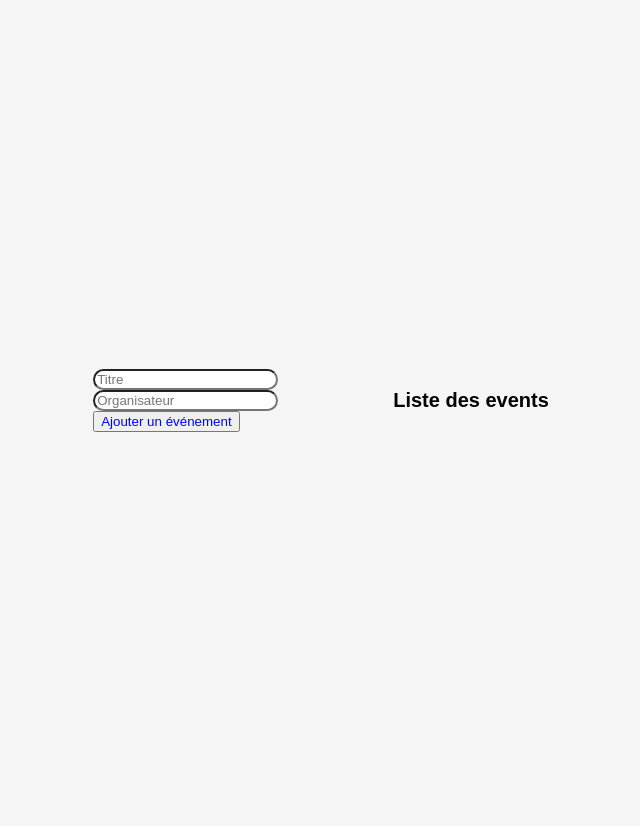
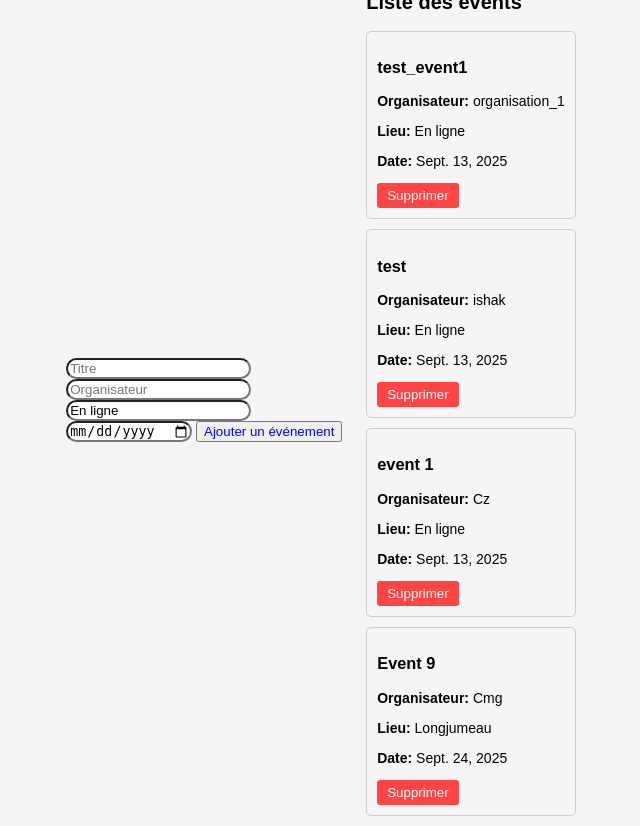
Before and after one commit to Ishak-devs/projet_py, a Django app: page / in a window 1280 px wide. Shown: the whole page, without its empty margins (319-959 px from the left). Before the commit the page ends 432 px from the top, so only its background shows below. Run offline with Django 4.2, Linux system fonts and the light colour scheme; data comes from the database, SQL or seed files in the repository; both versions use the stored data as it was after the commit.

Commit message:
views changé et ajout champs dans model evenements
models.py changé
views.py changé
dependances peut etre changés jai oublié

```diff
--- a/monapp/models.py
+++ b/monapp/models.py
@@ -1,10 +1,14 @@
 from django.db import models
+from datetime import datetime
 
 # Create your models here.
 
 class Evenements(models.Model):
     Titre = models.CharField(max_length=100)
-    organisateur_nom = models.CharField(max_length=150 , default="inconnu")
+    organisateur_nom = models.CharField(max_length=150 , default="Inconnu")
+    lieu = models.CharField(max_length=150 , default="En ligne")
+    date = models.DateField(default=datetime.now)
+
 
 
     def __str__(self):
--- a/monapp/templates/index.html
+++ b/monapp/templates/index.html
@@ -42,8 +42,10 @@
 
             <form method="post" action="{% url 'Ajout_event' %}">
                 {% csrf_token %}
-                <input type="text" name="Titre" id="Titre" placeholder="Titre">
-                <input type="text" name="organisateur_nom" id="organisateur_nom" placeholder="Organisateur">
+                <input type="text" name="Titre" id="Titre" placeholder="Titre" required>
+                <input type="text" name="organisateur_nom" id="organisateur_nom" placeholder="Organisateur" required>
+                <input type="text" name="lieu" id="lieu" placeholder="Lieu" value="En ligne">
+                <input type="date" name="date" id="date" required>
 
             <button type="submit">Ajouter un événement</button>
 
@@ -53,17 +55,24 @@
 
 <div class="event_conteneur">
     <h2>Liste des events</h2>
-{% for event in evenements%}
-
-
-
-    {% if Evenements %}
-    <form method="post" action="{% url 'delete_event' %}">
-    {% csrf_token %}
-    <button type="submit">Supprimer l'événement</button>
-</form>
-     {% endif %}
-    {% endfor %}
+    {% if evenements %}
+        {% for event in evenements %}
+            <div style="border: 1px solid #ccc; padding: 10px; margin: 10px 0; border-radius: 5px;">
+                <h3>{{ event.Titre }}</h3>
+                <p><strong>Organisateur:</strong> {{ event.organisateur_nom }}</p>
+                <p><strong>Lieu:</strong> {{ event.lieu }}</p>
+                <p><strong>Date:</strong> {{ event.date }}</p>
+                <form method="post" action="{% url 'delete_event' %}" style="display: inline;">
+                    {% csrf_token %}
+                    <input type="hidden" name="Titre" value="{{ event.Titre }}">
+                    <input type="hidden" name="organisateur_nom" value="{{ event.organisateur_nom }}">
+                    <button type="submit" style="background-color: #ff4444; color: white; border: none; padding: 5px 10px; border-radius: 3px; cursor: pointer;">Supprimer</button>
+                </form>
+            </div>
+        {% endfor %}
+    {% else %}
+        <p>Aucun événement trouvé.</p>
+    {% endif %}
 </div>
 </body>
 </html>
--- a/monapp/views.py
+++ b/monapp/views.py
@@ -17,9 +17,16 @@ def Ajout_event(request):
     if request.method == 'POST':
             Titre = request.POST.get('Titre')
             organisateur_nom = request.POST.get('organisateur_nom')
+            lieu = request.POST.get('lieu', 'En ligne')
+            date = request.POST.get('date')
 
             if Titre and organisateur_nom:
-                Evenements.objects.create(Titre=Titre, organisateur_nom=organisateur_nom)
+                Evenements.objects.create(
+                    Titre=Titre,
+                    organisateur_nom=organisateur_nom,
+                    lieu=lieu,
+                    date=date
+                )
                 console.print('données ajoutés')
 
             return redirect('accueil')
```
Also changed, not shown: db.sqlite3, monapp/migrations/0005_evenements_date_evenements_lieu_and_more.py (added), monapp/migrations/0006_auto_20250913_1325.py (added).
